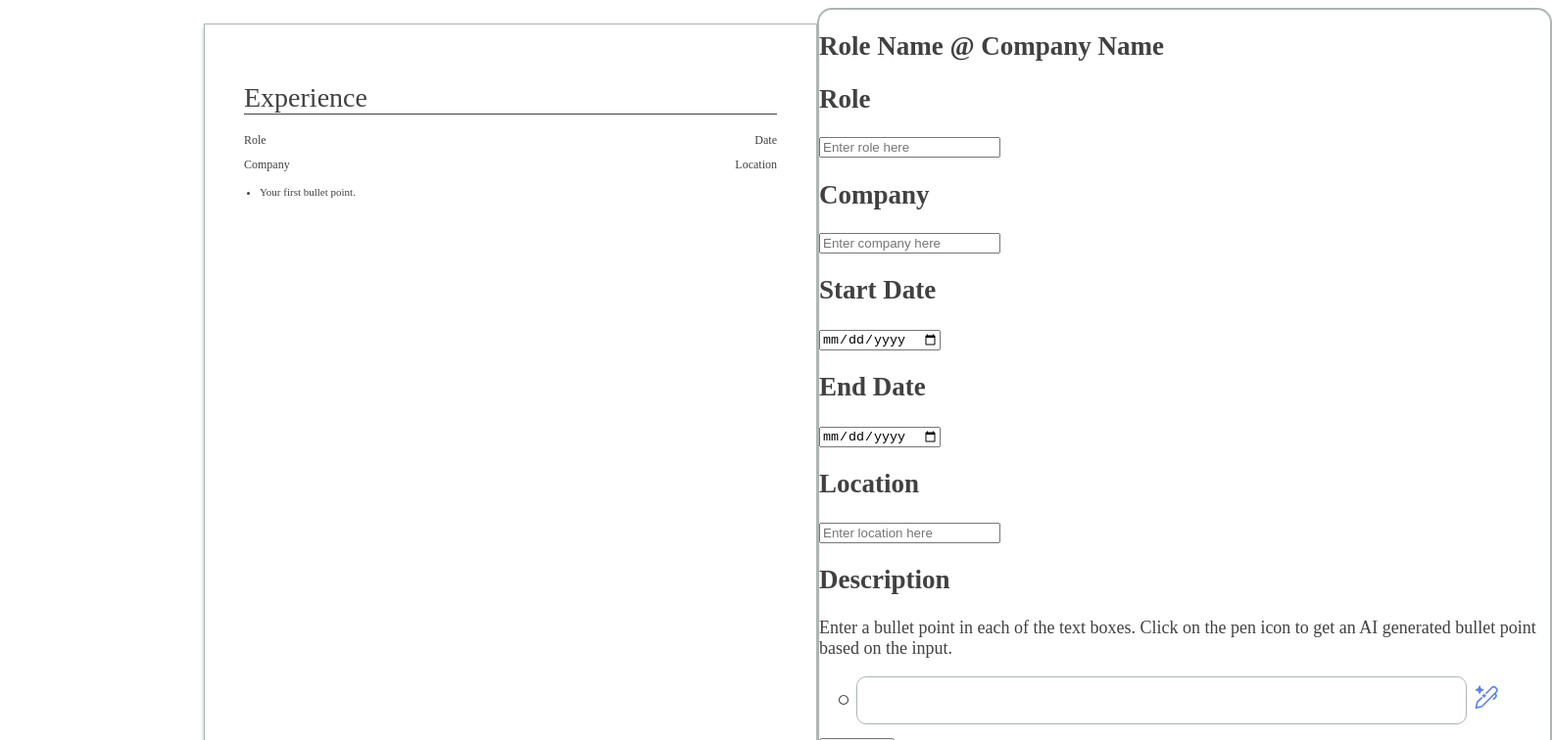
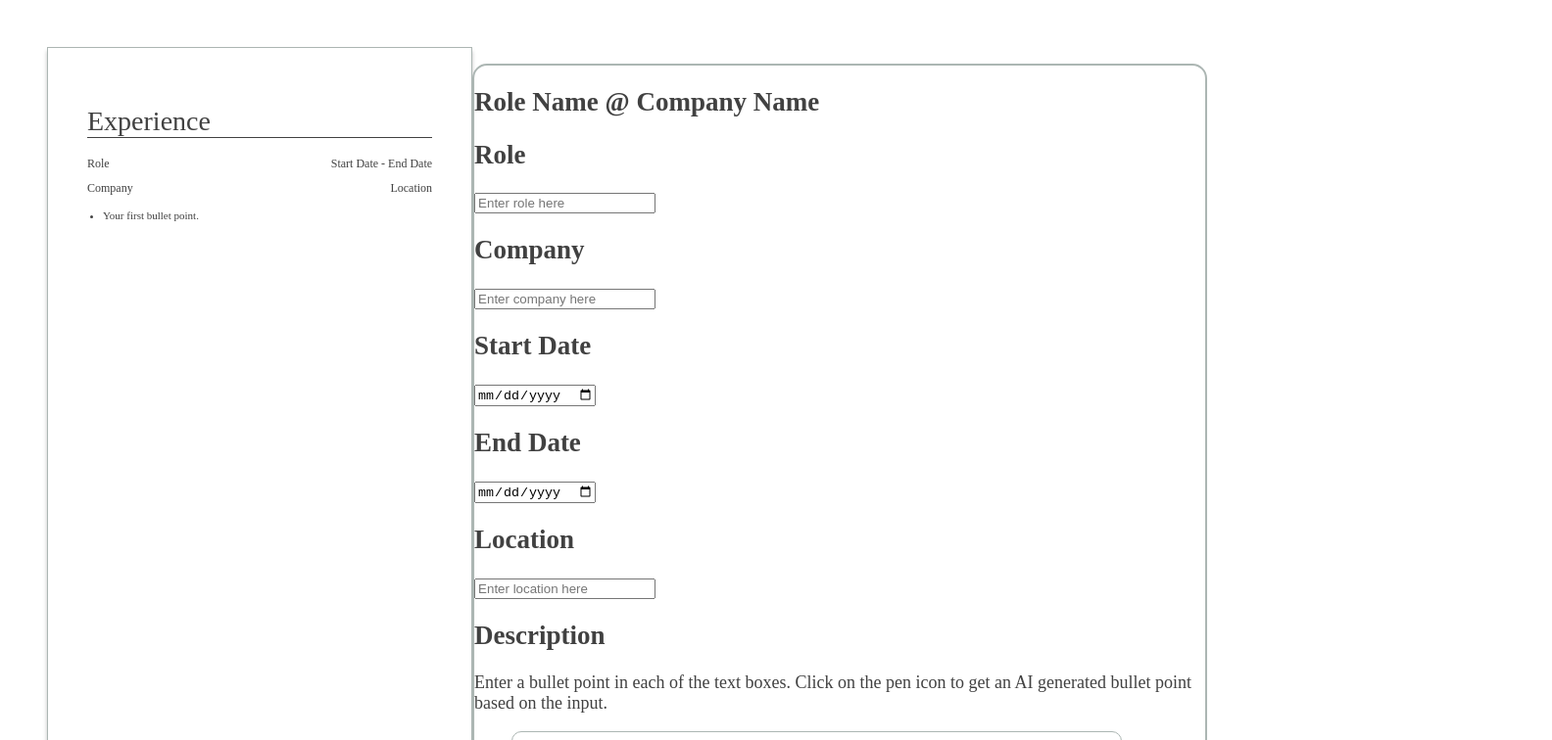
Before and after one commit to dorothyle/resume-generator, a React (Vite) app: page / in a window 1280 px wide. Shown: the top 756 px of the page at 98% size, 1584 px wide, since content can reach past the window. Built offline with nearby package versions, Linux system fonts and the light colour scheme; some icons are missing; a web font is replaced by a local one.

Commit message:
Control parent component to Preview

```diff
--- a/src/App.css
+++ b/src/App.css
@@ -1,4 +1,10 @@
 .app-container{
   display: flex;
-  justify-content: space-between;
+  justify-content: space-around;
+  align-items: center;
+  margin: 3rem;
 }
+
+body{
+  margin: 0;
+}
--- a/src/App.jsx
+++ b/src/App.jsx
@@ -1,19 +1,22 @@
 import { useState } from "react";
-import reactLogo from "./assets/react.svg";
-import viteLogo from "/vite.svg";
 import ExperienceForm from "./ExperienceForm";
-import Bullet from "./Bullet";
 import Preview from "./Preview";
-import './App.css'
+import "./App.css";
 
 function App() {
+  const [experienceData, setExperienceData] = useState({
+    role: "",
+    company: "",
+    startDate: "",
+    endDate: "",
+    location: "",
+    bulletPoints: ["this is a bullet point"],
+  });
   return (
-    <>
-      <div className='app-container'>
-        <Preview />
-        <ExperienceForm />
-      </div>
-    </>
+    <div className="app-container">
+      <Preview experienceData={experienceData} />
+      <ExperienceForm experienceData={experienceData} setExperienceData={setExperienceData}/>
+    </div>
   );
 }
 
--- a/src/ExperienceForm.jsx
+++ b/src/ExperienceForm.jsx
@@ -2,15 +2,7 @@ import React, { useState } from "react";
 import style from "./ExperienceForm.module.css";
 import Bullet from "./Bullet";
 
-const ExperienceForm = () => {
-  const [experienceData, setExperienceData] = useState({
-    role: "",
-    company: "",
-    startDate: "",
-    endDate: "",
-    location: "",
-    bulletPoints: ["this is a bullet point"],
-  });
+const ExperienceForm = ({experienceData, setExperienceData}) => {
   // list of bullet points to pass into Bullet component
   const [bulletPoints, setBulletPoints] = useState([
     {
--- a/src/ExperienceForm.module.css
+++ b/src/ExperienceForm.module.css
@@ -14,7 +14,6 @@
 .experienceForm {
   /* width: 39%; */
   width: 765px;
-
   border-radius: 15px;
   border: 2px solid var(--gray);
 }
--- a/src/Preview.jsx
+++ b/src/Preview.jsx
@@ -1,17 +1,30 @@
-import React, { useState } from "react";
+import React from "react";
 import style from "./Preview.module.css";
 
-const Preview = () => {
+const Preview = ({ experienceData }) => {
+  let startDate = new Date(experienceData.startDate);
+  let endDate = new Date(experienceData.endDate);
+  let months = ["Jan","Feb","Mar","Apr","May","Jun","July","Aug","Sep","Oct","Nov","Dec"];
+  startDate = `${months[startDate.getMonth()]} ${startDate.getFullYear()}`;
+  endDate = `${months[endDate.getMonth()]} ${endDate.getFullYear()}`;
   return (
     <div className={style.preview}>
       <h1>Experience</h1>
       <p>
-        <span>Role</span>
-        <span>Date</span>
+        <div>
+          {experienceData.role === '' ? <span>Role</span> : <span>{experienceData.role}</span>}
+        </div>
+        <div>
+          {experienceData.startDate === '' ? <span>Start Date</span> : <span>{startDate}</span>} - {experienceData.endDate === '' ? <span>End Date</span> : <span>{endDate}</span>}
+        </div>
       </p>
       <p>
-        <span>Company</span>
-        <span>Location</span>
+      <div>
+        {experienceData.company === '' ? <span>Company</span> : <span>{experienceData.company}</span>}
+      </div>
+      <div>
+        {experienceData.location === '' ? <span>Location</span> : <span>{experienceData.location}</span>}
+      </div>
       </p>
       <ul>
         <li>Your first bullet point.</li>
--- a/src/Preview.module.css
+++ b/src/Preview.module.css
@@ -2,20 +2,18 @@
 @import url("https://fonts.googleapis.com/css2?family=ABeeZee&family=Khula:wght@300;400;600;700;800&display=swap");
 
 .preview {
-  margin-left: 200px;
   border: 1px solid var(--Gray, #acb6b3);
   background: #fff;
   box-shadow: 0px 4px 4px 0px rgba(0, 0, 0, 0.25);
   padding: 2.5em;
   font-family: ABeeZee;
-  margin-top: 1em;
   width: 38.25rem;
-  height: 49.5rem;
+  height: 45rem;
 }
 
 .preview h1 {
   border-bottom: 1px solid var(--text-color);
-  width: 34rem;
+  width: 100%;
   color: var(--Text-Color, #414141);
   font-size: 1.75rem;
   font-weight: 400;
```
Also changed, not shown: .prettierrc.json (added), 1 other file (tests, documents, lock files or other folders).
